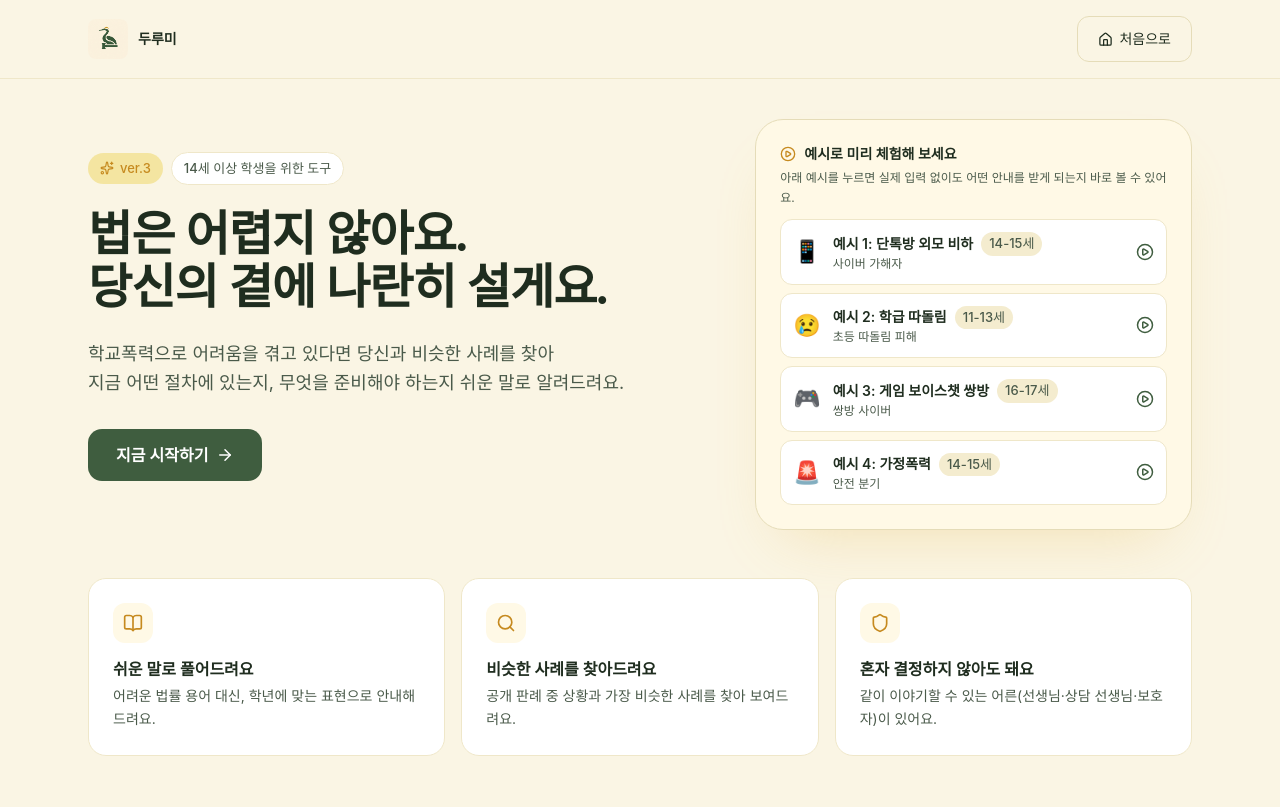
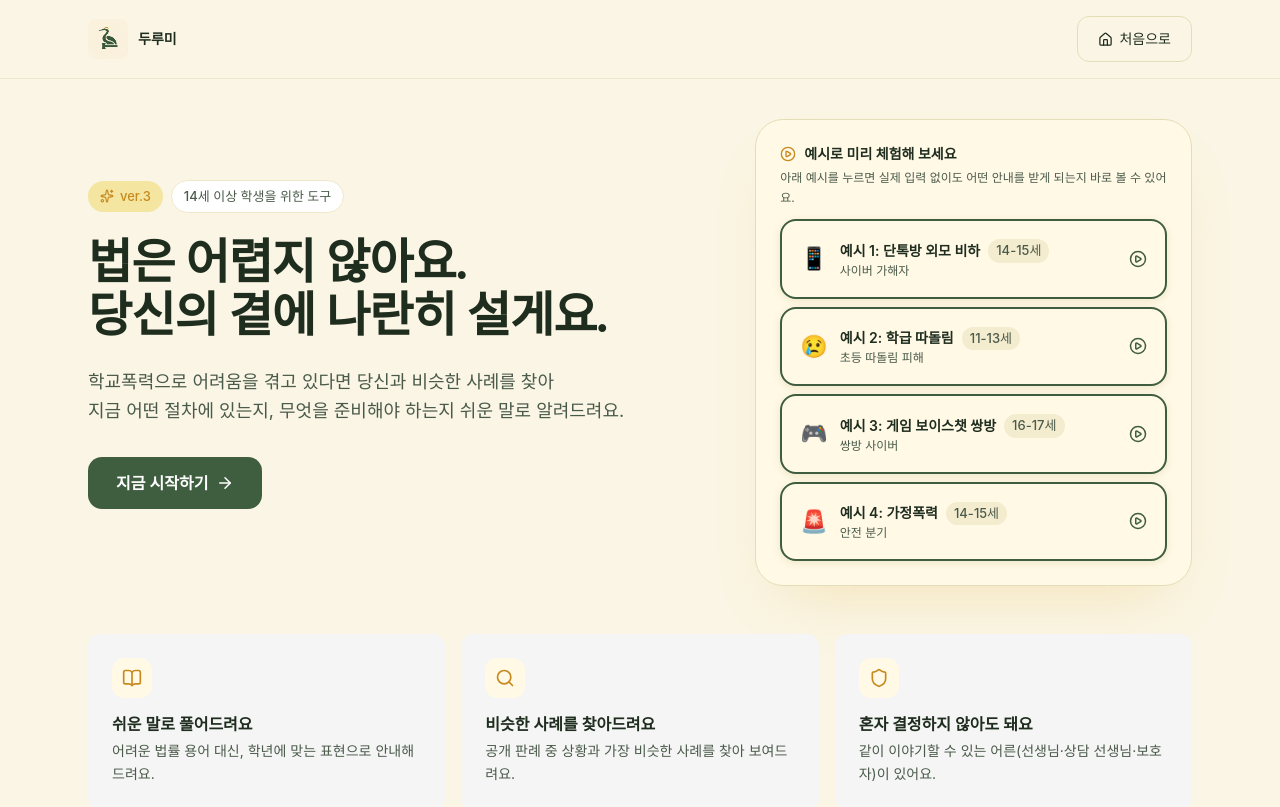
Before and after one commit to durumi-project/naranhi, a React (Vite) app: page / in a window 1280 px wide. Shown: the top 807 px of the page. Built offline with nearby package versions, Linux system fonts and the light colour scheme; a web font is replaced by a local one.

Commit message:
style(ui): 예시 카드 강조 + 정보 박스 비클릭 스타일로 구분
- 예시 카드: 패딩·테두리·그림자 강화, 호버 scale 효과로 클릭 유도
- 정보 박스: card-base 제거, 회색 배경·cursor default로 클릭 불가 느낌

```diff
--- a/src/App.jsx
+++ b/src/App.jsx
@@ -620,13 +620,14 @@ function Landing({ onStart, onExample }) {
                 const title = derivePersonaTitle(p);
                 return (
                   <button key={p.id} onClick={() => onExample(p)} style={{
-                    width: '100%', textAlign: 'left', padding: 12,
-                    background: C.card, border: `1px solid ${C.lineSoft}`, borderRadius: 12,
-                    cursor: 'pointer', transition: 'all 0.15s',
+                    width: '100%', textAlign: 'left', padding: 18,
+                    background: C.cardWarm, border: `2px solid ${C.accent}`, borderRadius: 16,
+                    cursor: 'pointer', transition: 'all 0.2s',
+                    boxShadow: `0 2px 8px ${C.lineSoft}`,
                     display: 'flex', alignItems: 'center', gap: 12,
                   }}
-                  onMouseEnter={e => { e.currentTarget.style.borderColor = C.amber; e.currentTarget.style.transform = 'translateX(2px)'; }}
-                  onMouseLeave={e => { e.currentTarget.style.borderColor = C.lineSoft; e.currentTarget.style.transform = ''; }}>
+                  onMouseEnter={e => { e.currentTarget.style.borderColor = C.accent; e.currentTarget.style.transform = 'scale(1.02)'; e.currentTarget.style.boxShadow = `0 4px 16px ${C.lineSoft}`; }}
+                  onMouseLeave={e => { e.currentTarget.style.borderColor = C.accent; e.currentTarget.style.transform = ''; e.currentTarget.style.boxShadow = `0 2px 8px ${C.lineSoft}`; }}>
                     <span style={{ fontSize: 22 }}>{p.emoji}</span>
                     <div className="flex-1 min-w-0">
                       <div className="flex items-center gap-2 flex-wrap">
@@ -651,7 +652,13 @@ function Landing({ onStart, onExample }) {
           { icon: <Search size={20} />, title: '비슷한 사례를 찾아드려요', desc: '공개 판례 중 상황과 가장 비슷한 사례를 찾아 보여드려요.' },
           { icon: <Shield size={20} />, title: '혼자 결정하지 않아도 돼요', desc: '같이 이야기할 수 있는 어른(선생님·상담 선생님·보호자)이 있어요.' },
         ].map((it, i) => (
-          <div key={i} className="card-base p-6 anim-fade-up" style={{ animationDelay: `${0.2 + i * 0.08}s` }}>
+          <div key={i} className="p-6 anim-fade-up" style={{
+            background: '#f5f5f5',
+            border: 'none',
+            borderRadius: 12,
+            cursor: 'default',
+            animationDelay: `${0.2 + i * 0.08}s`
+          }}>
             <div style={{ width: 40, height: 40, borderRadius: 12, background: C.cardWarm, color: C.amberDeep, display: 'grid', placeItems: 'center', marginBottom: 14 }}>{it.icon}</div>
             <h3 className="font-semibold text-base mb-1" style={{ color: C.ink }}>{it.title}</h3>
             <p className="text-sm leading-relaxed" style={{ color: C.inkSoft }}>{it.desc}</p>
```
